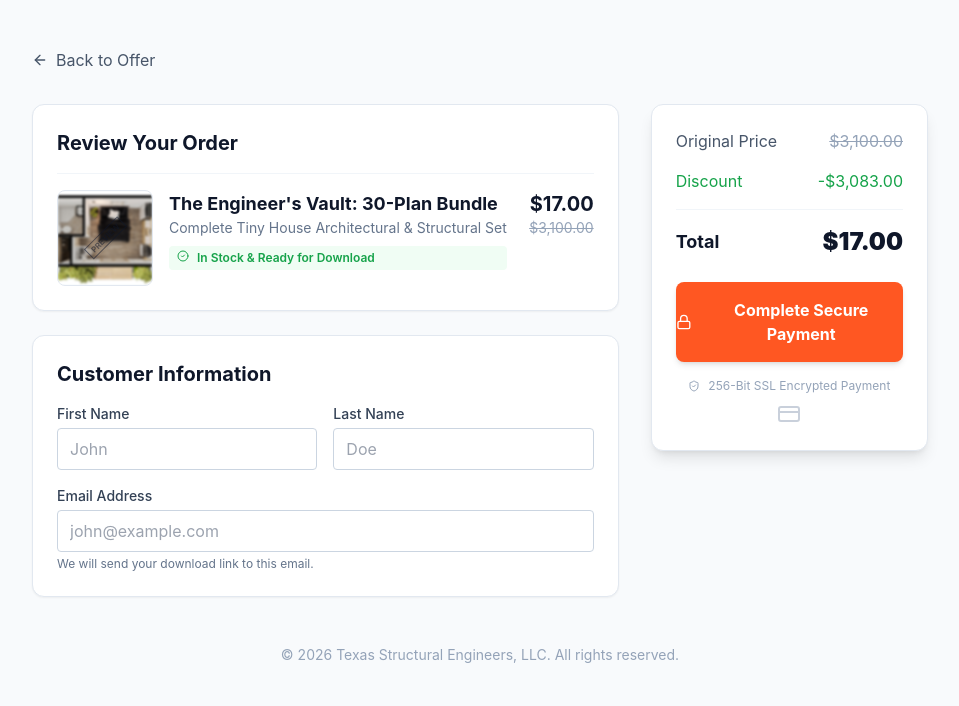
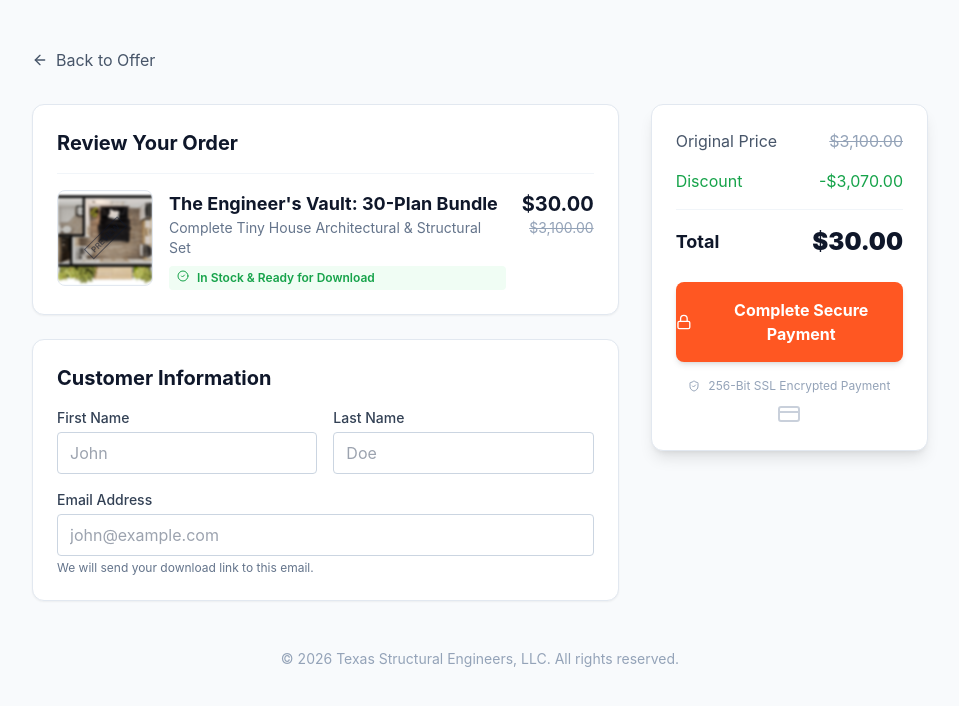
Before and after one commit to Founditmarketing/Texas-Structural-Engineers-Tripwire, a React (Vite) app: page /checkout in a window 1280 px wide. Shown: the top 706 px of the page, without its empty margins (160-1119 px from the left). Built offline with nearby package versions, Linux system fonts and the light colour scheme.

Commit message:
Update pricing to  bundle and  single plan

```diff
--- a/src/pages/Checkout.tsx
+++ b/src/pages/Checkout.tsx
@@ -45,7 +45,7 @@ export const Checkout: React.FC = () => {
                                     </div>
                                 </div>
                                 <div className="ml-auto text-right">
-                                    <p className="font-bold text-xl text-slate-900">$17.00</p>
+                                    <p className="font-bold text-xl text-slate-900">$30.00</p>
                                     <p className="text-slate-400 line-through text-sm">$3,100.00</p>
                                 </div>
                             </div>
@@ -82,11 +82,11 @@ export const Checkout: React.FC = () => {
                             </div>
                             <div className="flex items-center justify-between mb-4 text-green-600">
                                 <span>Discount</span>
-                                <span>-$3,083.00</span>
+                                <span>-$3,070.00</span>
                             </div>
                             <div className="border-t border-slate-100 pt-4 mb-6 flex items-center justify-between">
                                 <span className="font-bold text-slate-900 text-lg">Total</span>
-                                <span className="font-black text-2xl text-slate-900">$17.00</span>
+                                <span className="font-black text-2xl text-slate-900">$30.00</span>
                             </div>
 
                             <button
--- a/src/pages/Home.tsx
+++ b/src/pages/Home.tsx
@@ -72,7 +72,7 @@ export const Home: React.FC = () => {
                             onClick={scrollToPricing}
                             className="bg-safety-orange hover:bg-safety-orange-hover text-white text-xl font-bold py-4 px-10 rounded-lg shadow-lg transform hover:-translate-y-1 transition-all duration-200 animate-pulse-fast flex items-center gap-3"
                         >
-                            Get the 30-Plan Bundle – $17
+                            Get the 30-Plan Bundle – $30
                             <ArrowRight className="w-6 h-6" />
                         </button>
                         <p className="text-slate-400 text-sm mt-2 md:mt-0">
@@ -340,8 +340,11 @@ export const Home: React.FC = () => {
                             </div>
 
                             <div className="flex items-center justify-between mb-8">
-                                <span className="text-xl font-bold text-slate-900">Today's Price</span>
-                                <span className="text-6xl font-black text-safety-orange">$17</span>
+                                <div>
+                                    <span className="block text-xl font-bold text-slate-900">Today's Price</span>
+                                    <span className="text-xs text-slate-400 font-medium">Single plans also available for $17</span>
+                                </div>
+                                <span className="text-6xl font-black text-safety-orange">$30</span>
                             </div>
 
                             <button
```
